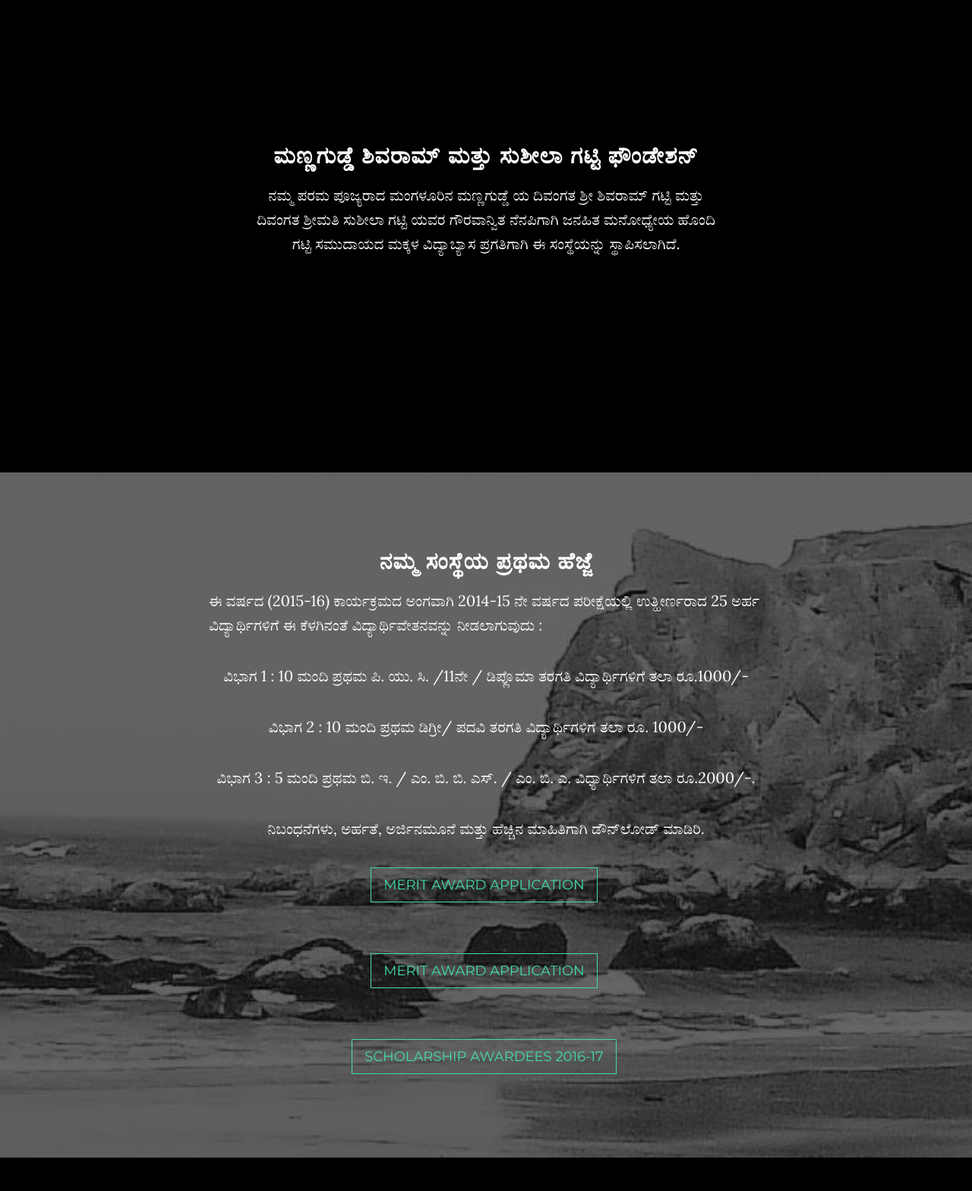
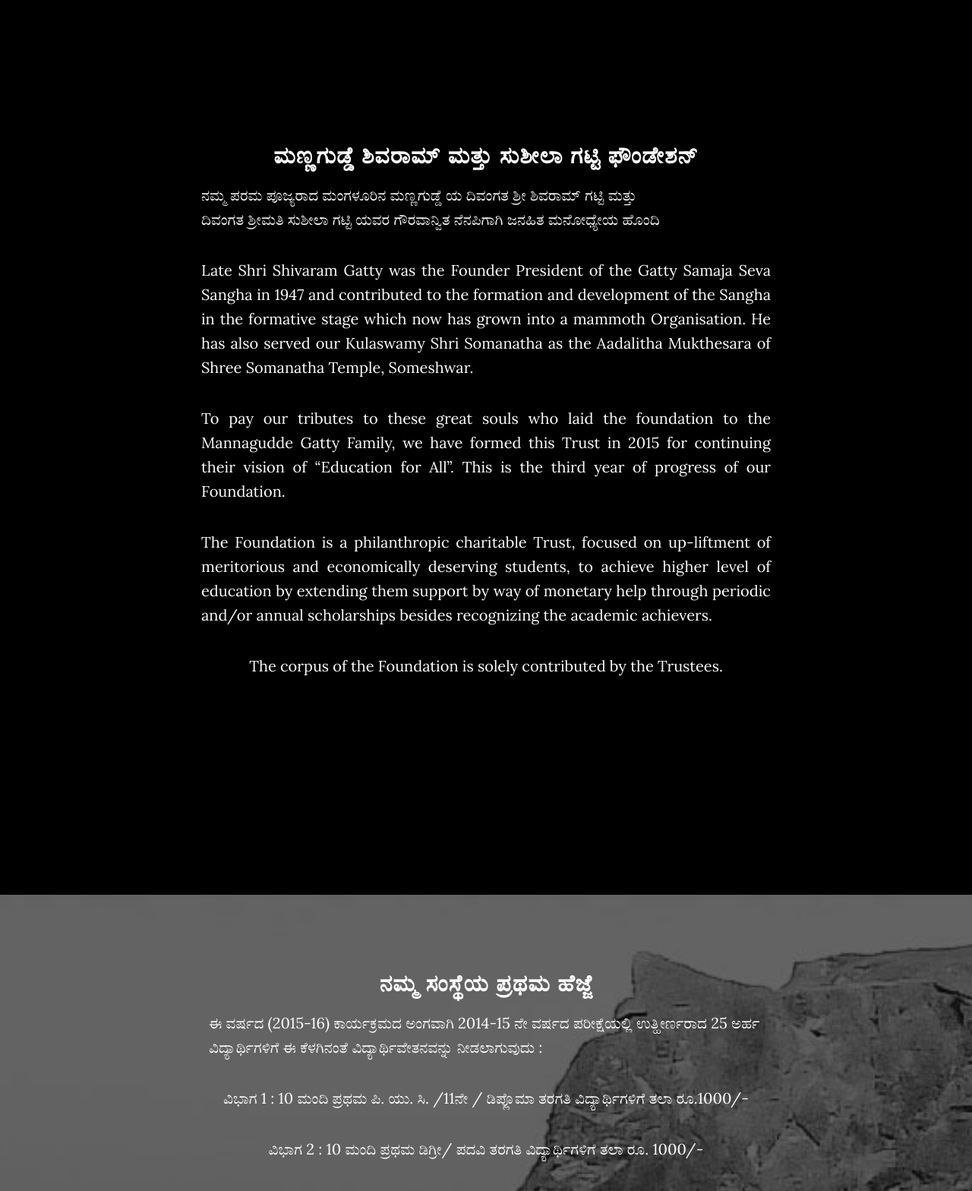
Before and after one commit to ganeshprasanna/greyscale, a Rails app: a page that uses app/views/application/home.html.erb in a window 1280 px wide. Shown: the part 862-2430 px from the top of the page at 76% size. Run offline with Rails 7, Linux system fonts and the light colour scheme; style sheets or scripts are compiled from the project's sources; some libraries are stand-ins or nearby versions.

Commit message:
Update - 2017

```diff
--- a/app/assets/stylesheets/_greyscale.scss
+++ b/app/assets/stylesheets/_greyscale.scss
@@ -294,7 +294,9 @@
 .content-section {
     padding-top: 100px;
 }
-
+.pdetails {
+    text-align: justify;
+}
 .download-section {
     width: 100%;
     padding: 50px 0;
--- a/app/views/application/home.html.erb
+++ b/app/views/application/home.html.erb
@@ -25,8 +25,12 @@
   <div class="row">
     <div class="col-lg-8 col-lg-offset-2">
       <h2><%= t('about1') %></h2>
-      <p><%= t('about2') %><br><%= t('about3') %><br><%= t('about4') %></p>
-      <p><%= t('about5') %></p>
+      <p class="pdetails"><%= t('about2') %><br><%= t('about3') %></p>
+      <p class="pdetails"><%= t('about5') %></p>
+      <p class="pdetails"><%= t('about6') %></p>
+      <p class="pdetails"><%= t('about7') %></p>
+      <p class="pdetails"><%= t('about8') %></p>
+      <p><%= t('about9') %></p>
     </div>
   </div>
 </section>
--- a/config/locales/en.yml
+++ b/config/locales/en.yml
@@ -35,41 +35,23 @@
   about2: "Founded in profound memory of Late Shri M Shivaram Gatty and Smt Susheela Shivaram Gatty of Mannagudde Mangalore and is managed by the Trustees who are the members of the Mannagudde Gatty family"
   about3: ""
   about4: ""
-  about5: "The Foundation fulfills the philanthropic mission of the Trust by supporting individuals from the Gatty Community committed towards advancement of Education.Late Shri Shivaram Gatty was a scholar himself having obtained his Bachelor degree in
+  about5: "Late Shri Shivaram Gatty was a scholar himself having obtained his Bachelor degree in Arts from the Government College Mangalore in the year 1930. He was the first graduate from the Gatty Community. He served as the Sheristedar (Principal Officer) in the Judicial Department (Courts) for over 38 years. Late Smt. Susheela Gatty, a non-matriculate village woman, shared the burden of up-bringing her children by selling milk. Perceiving the value of education, both of them imparted the best education to all their children despite financial difficulties."
 
-Arts from the Government College Mangalore in the year 1930. He was the first graduate from
+  about6: "Late Shri Shivaram Gatty was the Founder President of the Gatty Samaja Seva Sangha in
+          1947 and contributed to the formation and development of the Sangha in the formative stage
+          which now has grown into a mammoth Organisation. He has also served our Kulaswamy Shri
+          Somanatha as the Aadalitha Mukthesara of Shree Somanatha Temple, Someshwar."
 
-the Gatty Community. He served as the Sheristedar (Principal Officer) in the Judicial Department
+  about7: "To pay our tributes to these great souls who laid the foundation to the Mannagudde
+            Gatty Family, we have formed this Trust in 2015 for continuing their vision of “Education for All”.
+            This is the third year of progress of our Foundation."
 
-(Courts) for over 38 years. Late Smt. Susheela Gatty, a non-matriculate village woman, shared
+  about8: "The Foundation is a philanthropic charitable Trust, focused on up-liftment of meritorious
+          and economically deserving students, to achieve higher level of education by extending them
+          support by way of monetary help through periodic and/or annual scholarships besides
+          recognizing the academic achievers."
 
-the burden of up-bringing her children by selling milk. Perceiving the value of education, both of
-
-them imparted the best education to all their children despite financial difficulties.
-
-Late Shri Shivaram Gatty was the Founder President of the Gatty Samaja Seva Sangha in
-
-1947 and contributed to the formation and development of the Sangha in the formative stage
-
-which now has grown into a mammoth Organisation. He has also served our Kulaswamy Shri
-
-Somanatha as the Aadalitha Mukthesara of Shree Somanatha Temple, Someshwar.
-
-To pay our tributes to these great souls who laid the foundation to the Mannagudde
-
-Gatty Family, we have formed this Trust in 2015 for continuing their vision of “Education for All”.
-
-This is the third year of progress of our Foundation.
-
-The Foundation is a philanthropic charitable Trust, focused on up-liftment of meritorious
-
-and economically deserving students, to achieve higher level of education by extending them
-
-support by way of monetary help through periodic and/or annual scholarships besides
-
-recognizing the academic achievers.
-
-The corpus of the Foundation is solely contributed by the Trustees."
+  about9: "The corpus of the Foundation is solely contributed by the Trustees."
   download0: "CURRENT INITIATIVE"
   download1: "First English Essay Writing Competition for students from Gatty Community. The effort is to ignite the hidden talents and bring out the best in our children through a platform of competition.
 We have selected the following subject for the Essay Competition:"
```
Also changed, not shown: 2 other files.
